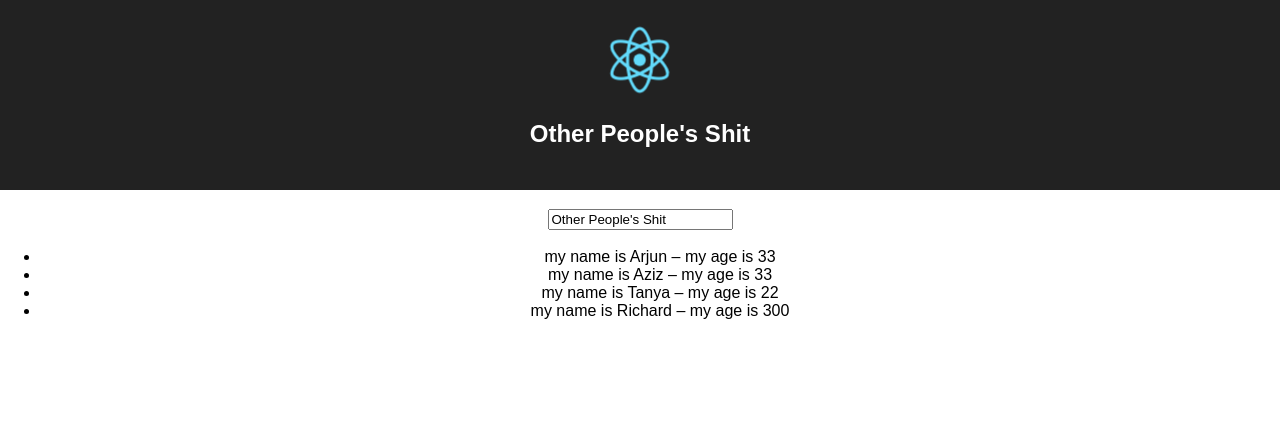
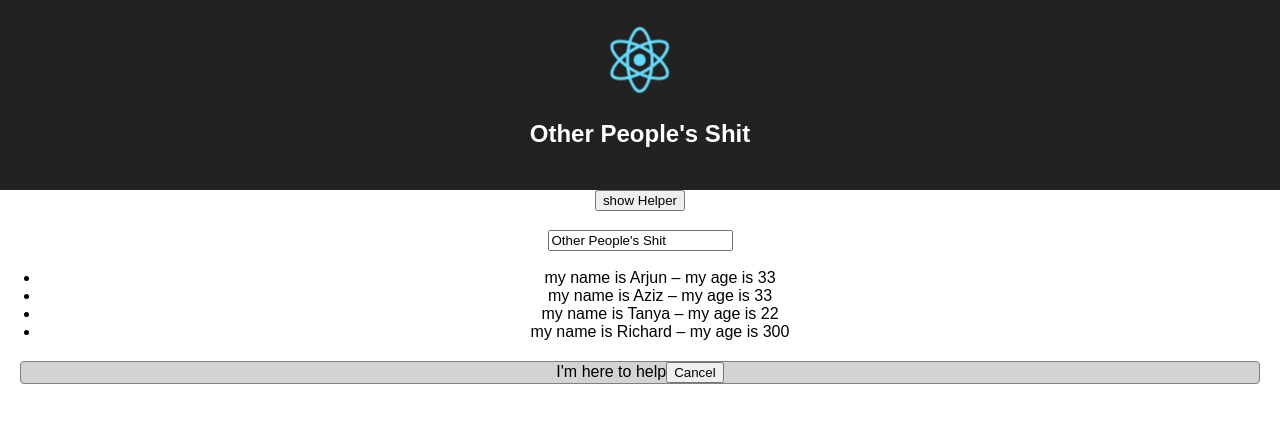
Before and after one commit to azhoque/react-demo1, a React (Create React App) app: page / in a window 1280 px wide. Shown: the top 422 px of the page. Built offline with nearby package versions, Linux system fonts and the light colour scheme.

Commit message:
added conditionally rendered component

```diff
--- a/src/components/Header.js
+++ b/src/components/Header.js
@@ -2,12 +2,14 @@ import React from 'react'
 import logo from '../images/logo.svg';
 
 const Header = (props) => {
+
   return (
     <div>
       <header className="App-header">
         <img src={logo} className="App-logo" alt="logo" />
         <h1 className="App-title">{props.words}</h1>
       </header>
+      <button onClick={() => props.helperToggle(true)}>show Helper</button>
     </div>
   )
 }
--- /dev/null
+++ b/src/components/Helper.js
@@ -0,0 +1,20 @@
+import React, { Component } from 'react'
+
+
+const style = {
+    background: "lightgrey",
+    border: "1px solid grey",
+    borderRadius: "4px",
+    margin: "20px"
+}
+
+export default class Helper extends Component {
+  render() {
+    return (
+      <div style={style}>
+        <span>I'm here to help</span>
+        <button onClick={() => this.props.helperToggle(false)}>Cancel</button>
+      </div>
+    )
+  }
+}
--- a/src/pages/App.js
+++ b/src/pages/App.js
@@ -3,15 +3,18 @@ import '../styles/App.css';
 import Header from '../components/Header';
 import Intro from '../components/Intro';
 import Listicle from '../components/Listicle';
+import Helper from '../components/Helper'
 
 class App extends Component {
   constructor (props) {
     super(props)
     this.state = {
-      title: 'Other People\'s Shit'
+      title: 'Other People\'s Shit',
+      showHelper: true
     }
 
     this.setTitle = this.setTitle.bind(this)
+    this.setShowHelper = this.setShowHelper.bind(this)
   }
 
   setTitle(newTitle) {
@@ -20,12 +23,23 @@ class App extends Component {
     })
   }
 
+  setShowHelper(value) {
+    this.setState({
+      showHelper: value
+    })
+  }
+
   render() {
+    const RenderedHelper = this.state.showHelper
+       ? <Helper helperToggle={this.setShowHelper}/>
+       : undefined
+
     return (
       <div className="App">
-        <Header words={this.state.title}/>
+        <Header helperToggle={this.setShowHelper} words={this.state.title}/>
         <Intro inputText={this.state.title} titleChange={this.setTitle} />
         <Listicle />
+        {RenderedHelper}
       </div>
     );
   }
```
